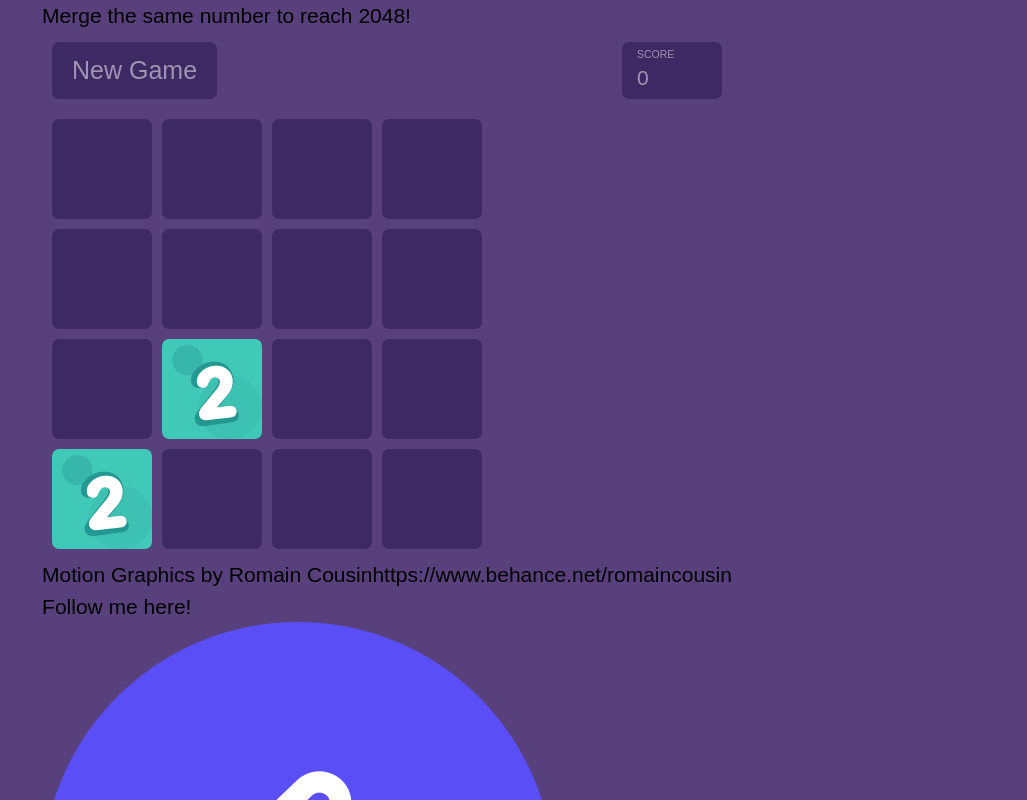
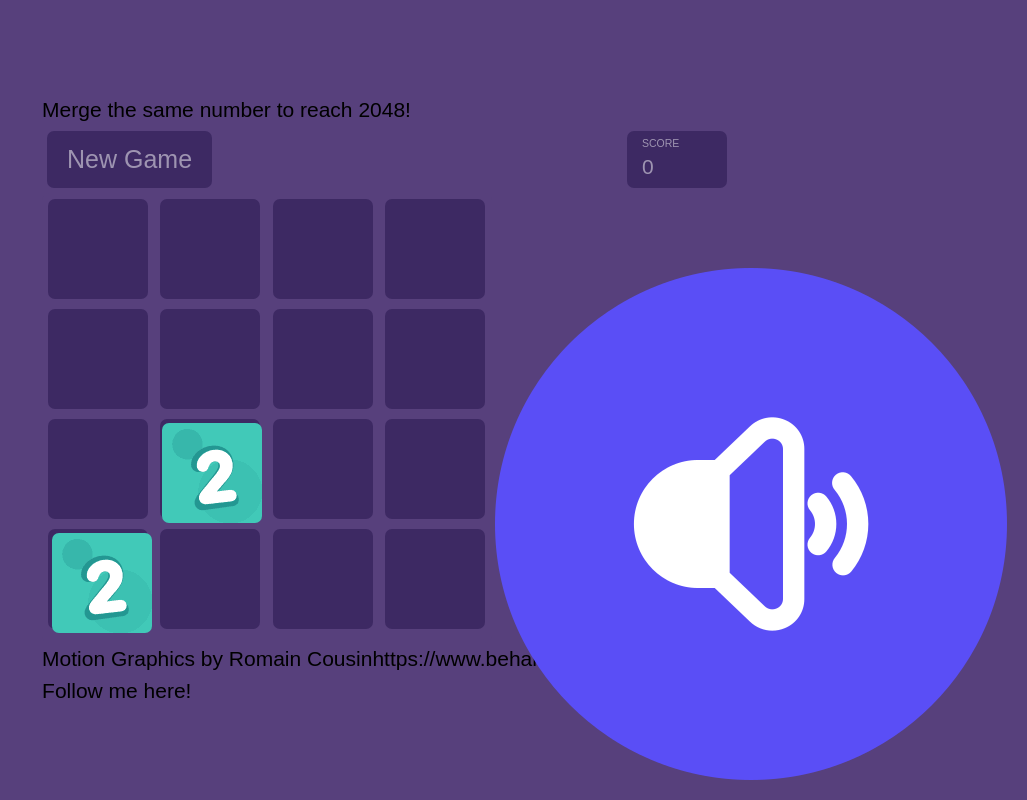
Before and after one commit to maldikurniawan/2048-animated, a React (Vite) app: page / in a window 1280 px wide. Shown: the top 800 px of the page, without its empty margins (253-1280 px from the left). Built offline with nearby package versions, Linux system fonts and the light colour scheme.

Commit message:
fix tile

```diff
--- a/src/components/Board.jsx
+++ b/src/components/Board.jsx
@@ -97,7 +97,9 @@ const BoardView = () => {
 
     return (
         <div>
-            <div className='text-white text-center mt-2 font-bold text-2xl max-[500px]:text-xl max-[500px]:py-2'>Merge the same number to reach 2048!</div>
+            <div className='text-white text-center mt-2 font-bold text-2xl max-[500px]:text-xl max-[500px]:py-2'>
+                Merge the same number to reach 2048!
+            </div>
             <div className='details-box'>
                 <div className='resetButton' onClick={resetGame}>New Game</div>
                 <div className='score-box'>
@@ -114,14 +116,20 @@ const BoardView = () => {
                 <a href="https://www.behance.net/romaincousin" target='_blank' className='hover:underline ml-1'>https://www.behance.net/romaincousin</a>
             </div>
             <a href="https://maldikurniawan.github.io/random_app/" className='hover:text-[#d3386a] text-white text-center flex justify-center mx-2' target='_blank'>Follow me here!</a>
-            <div className='absolute bottom-4 left-2'>
-                <img
-                    src={!isPlayingMusic ? soundoff : soundon}
-                    alt='jukebox'
-                    onClick={() => setIsPlayingMusic(!isPlayingMusic)}
-                    className='w-10 h-10 cursor-pointer object-contain'
-                />
-            </div>
+            <img
+                src={!isPlayingMusic ? soundoff : soundon}
+                onClick={() => setIsPlayingMusic(!isPlayingMusic)}
+                className='opacity-100 z-40 w-14 h-14 p-2'
+                style={{
+                    position: 'fixed',
+                    bottom: '20px',
+                    right: '20px',
+                    color: '#FFF',
+                    border: 'none',
+                    borderRadius: '5px',
+                    cursor: 'pointer'
+                }}
+            />
         </div>
     );
 };
--- a/src/main.scss
+++ b/src/main.scss
@@ -3,10 +3,12 @@ body {
   background-color: #57407c;
   flex-direction: column;
   justify-content: center;
-  align-content: center;
   align-items: center;
   font-family: "Clear Sans", sans-serif;
   font-size: 21px;
+  margin: 0;
+  padding: 0;
+  height: 100vh;
 }
 
 @media (max-width: 465px) {
@@ -25,12 +27,15 @@ body {
 
 .board {
   order: 1;
-  width: 450px;
-  height: 450px;
-  padding: 5px;
+  display: grid;
+  grid-template-columns: repeat(4, 1fr); /* Creates a 4x4 grid */
+  gap: 1px; /* Space between cells */
+  width: 90vw; /* 90% of the viewport width */
+  max-width: 450px; /* Maximum width for larger screens */
+  aspect-ratio: 1; /* Maintains a square aspect ratio */
+  padding: 1px;
   background-color: #57407c;
   border-radius: 7px;
-  outline: none;
   position: relative;
 }
 
@@ -43,7 +48,7 @@ body {
 .details-box {
   display: flex;
   align-items: center;
-  padding: 10px;
+  padding: 5px;
   justify-content: space-between;
 }
 
```
